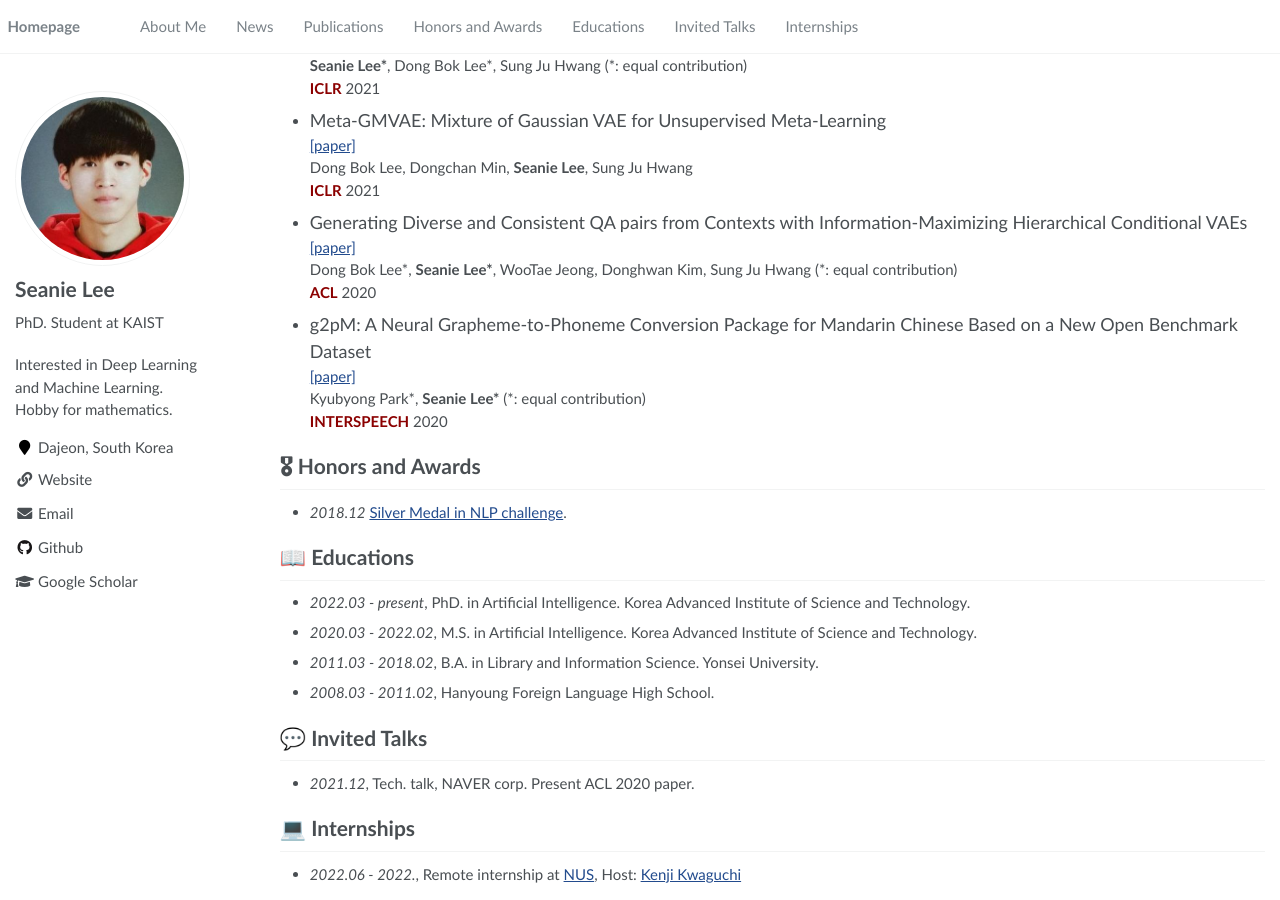
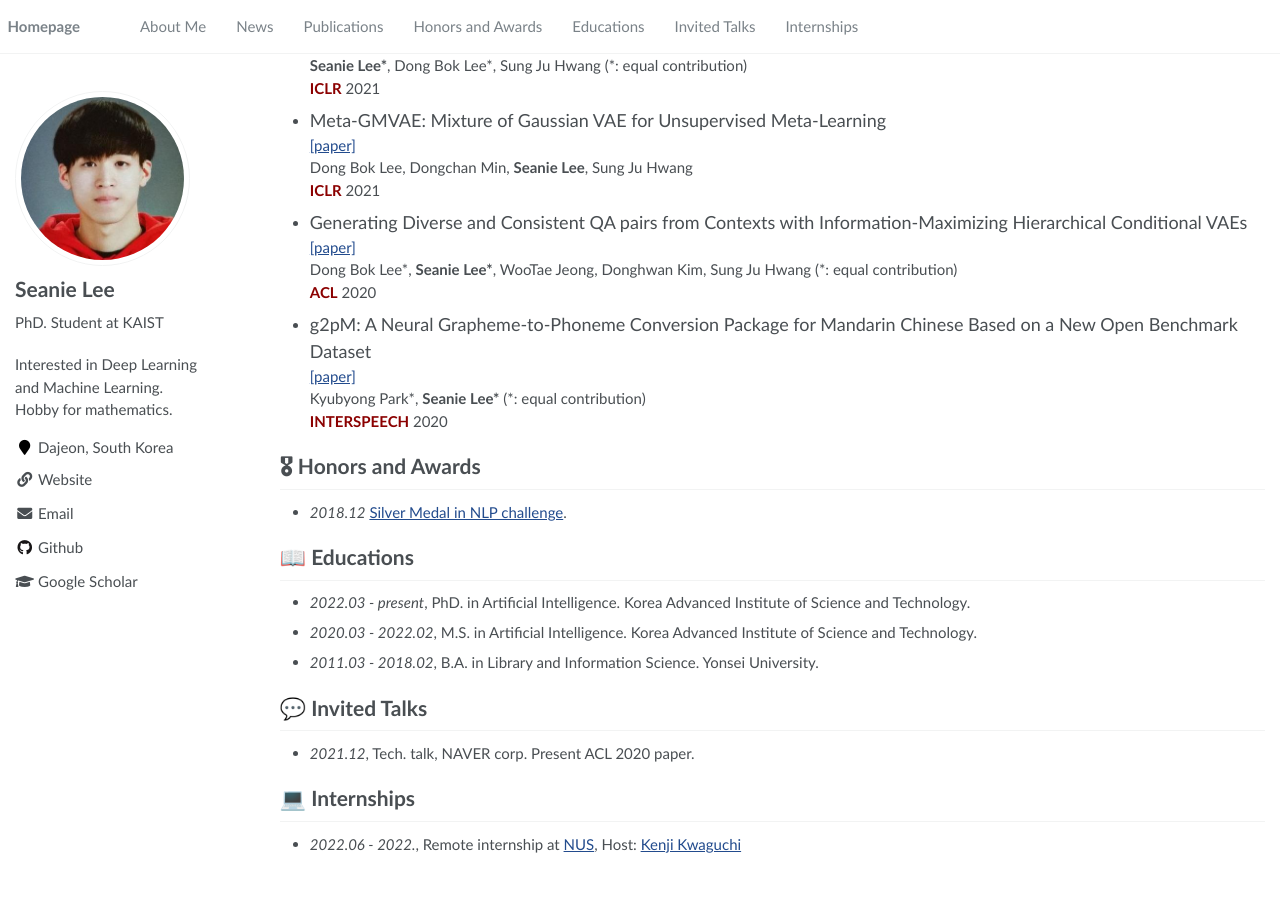
Before and after one commit to seanie12/seanie12.github.io, a Jekyll site: the page built from _pages/about.md, in a window 1280 px wide and 900 px high, scrolled down 683 px. Built offline with Jekyll 4.4.1, drawn with Linux system fonts in a browser that asks for light colours; after the commit the page ends 1553 px from its top, so only the background shows below that.

Commit message:
Update about.md

```diff
--- a/_pages/about.md
+++ b/_pages/about.md
@@ -82,7 +82,7 @@ Kyubyong Park\*, **Seanie Lee\*** (\*: equal contribution) \\
 - *2022.03 - present*, PhD. in Artificial Intelligence. Korea Advanced Institute of Science and Technology.
 - *2020.03 - 2022.02*, M.S. in Artificial Intelligence. Korea Advanced Institute of Science and Technology.
 - *2011.03 - 2018.02*, B.A. in Library and Information Science. Yonsei University.
-- *2008.03 - 2011.02*, Hanyoung Foreign Language High School.
+<!-- - *2008.03 - 2011.02*, Hanyoung Foreign Language High School. -->
 
 # 💬 Invited Talks
 - *2021.12*, Tech. talk, NAVER corp. Present ACL 2020 paper.
```
